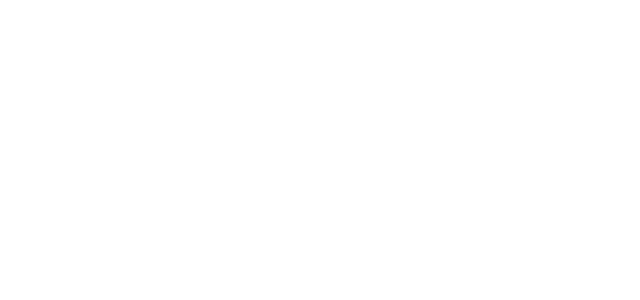
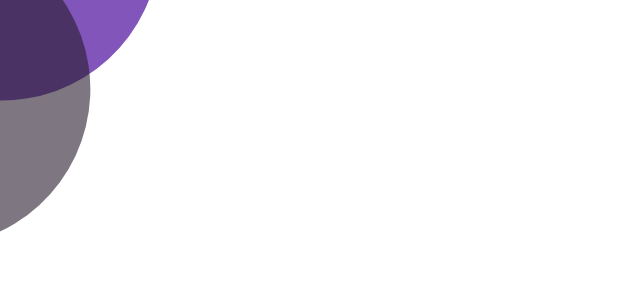
Before and after one commit to ichie-Ozor/voiceOut2Me, a React (Create React App) app: page /loginuser in a window 1280 px wide. Before the commit this address had no page. Shown: the top 300 px of the page, without its empty margins (0-640 px from the left). Built offline with nearby package versions, Linux system fonts and the light colour scheme.

Commit message:
get started page added

```diff
--- a/src/App.jsx
+++ b/src/App.jsx
@@ -1,6 +1,7 @@
 import { Route, Routes } from "react-router";
 import GetStarted from "./pages/GetStarted";
 import Home from "./pages/Home";
+import LogInUser from "./pages/LogInUser";
 import SoonComingPage from "./pages/SoonComingPage";
 
 const App = () => {
@@ -9,6 +10,7 @@ const App = () => {
       <Route path={"/"}>
         <Route index element={<Home/>} />
         <Route path="sooncomingpage" element={<SoonComingPage/>}/>
+        <Route path="loginuser" element={<LogInUser/>}/>
         <Route path="getstarted" element={<GetStarted/>}/>
       </Route>
     </Routes>
--- a/src/pages/GetStarted.jsx
+++ b/src/pages/GetStarted.jsx
@@ -31,16 +31,16 @@ const GetStarted = () => {
           <section className="flex flex-col w-[60%] gap-2">
             <div className="flex flex-col items-center justify-center">
 
-            <button className="py-4 w-[80%] text-white bg-[#695E93] rounded-[20px] font-bold text-[32px]">Are you a couselor?</button>
+            <Link className="py-4 w-[80%] text-white bg-[#695E93] rounded-[20px] font-bold text-[32px] text-center">Are you a couselor?</Link>
             <p className="text-2xl text-[#5A3788] font-[600]">or</p>
-            <button className="py-4 w-[80%] text-[32px] text-[#1C1927] font-bold border-[1px] border-[#5A3788] rounded-[20px]">User</button>
+            <Link to={"/loginuser"} className="py-4 w-[80%] text-[32px] text-[#1C1927] font-bold border-[1px] border-[#5A3788] rounded-[20px] text-center">User</Link>
             <Link to={"/"} className="text-[#694976] border-b-2 w-[8.438rem] border-[#694976] py-2 hover:opacity-60 ml-[-60%] mt-10">Back to Homepage</Link>
             </div>
           </section>
         </main>
 
         <img
-          className="absolute bottom-0 right-0 w-[10rem]"
+          className="absolute bottom-[-10rem] right-0 w-[10rem]"
           src={GetStartedImage1}
           alt="getstartedimage1"
         />
--- /dev/null
+++ b/src/pages/LogInUser.jsx
@@ -0,0 +1,29 @@
+import React from "react";
+import GetStartedImage2 from "../assets/images/get-started-image2.svg"
+
+const LogInUser = () => {
+  return (
+    <>
+      <div className="w-full h-[40rem] relative">
+      <img
+          className="absolute w-[10rem]"
+          src={GetStartedImage2}
+          alt="getstartedimage1"
+        />
+
+        <main className="flex justify-center items-center">
+          <section className="w-[50%]">
+            <div>
+                <h1></h1>
+                <p></p>
+            </div>
+            <div className="w-[36.75rem] h-[44.313rem]" ></div>
+          </section>
+          <section className="w-[50%]"></section>
+        </main>
+      </div>
+    </>
+  );
+};
+
+export default LogInUser;
```
Also changed, not shown: src/assets/images/user-log-in-image.svg (added).
